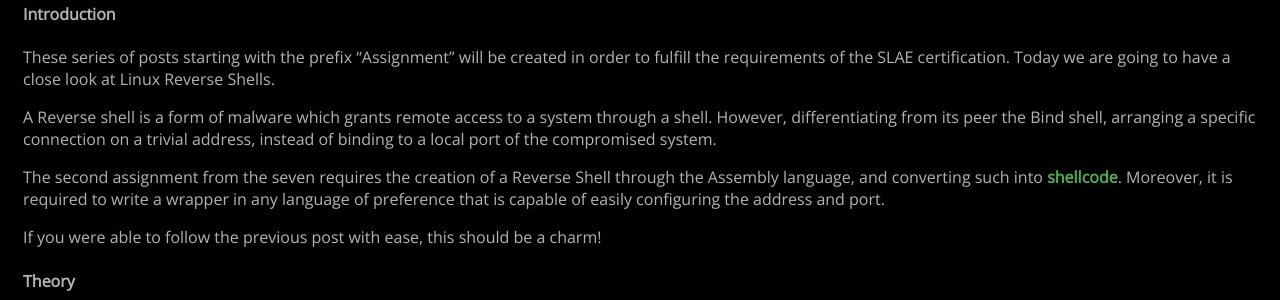
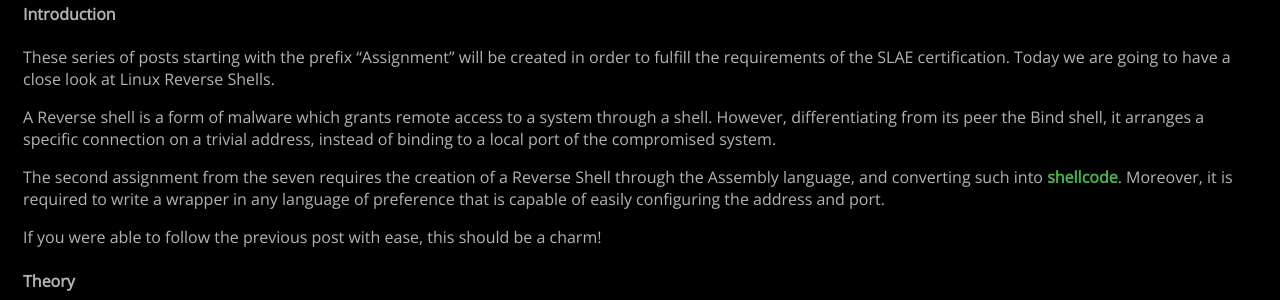
Before and after one commit to whitecr0wz/whitecr0wz.github.io, a Jekyll site: the page built from _posts/posts/2021-01-14-SLAE-Reverse.md, in a window 1280 px wide and 900 px high. Shown: the part 160-460 px from the top of the window. Built offline with Jekyll 4.4.1, drawn with Linux system fonts in a browser that asks for light colours.

Commit message:
Update 2021-01-14-SLAE-Reverse.md

```diff
--- a/_posts/posts/2021-01-14-SLAE-Reverse.md
+++ b/_posts/posts/2021-01-14-SLAE-Reverse.md
@@ -12,7 +12,7 @@ en: true
 These series of posts starting with the prefix "Assignment" will be created in order to fulfill the requirements of the SLAE certification. Today we are going to have a close
 look at Linux Reverse Shells.
 
-A Reverse shell is a form of malware which grants remote access to a system through a shell. However, differentiating from its peer the Bind shell, arranging a specific
+A Reverse shell is a form of malware which grants remote access to a system through a shell. However, differentiating from its peer the Bind shell, it arranges a specific
 connection on a trivial address, instead of binding to a local port of the compromised system.
 
 The second assignment from the seven requires the creation of a Reverse Shell through the Assembly language, and converting such into [shellcode](https://es.wikipedia.org/wiki/Shellcode). Moreover, it is required to write a wrapper in any language of preference that is capable of
```
